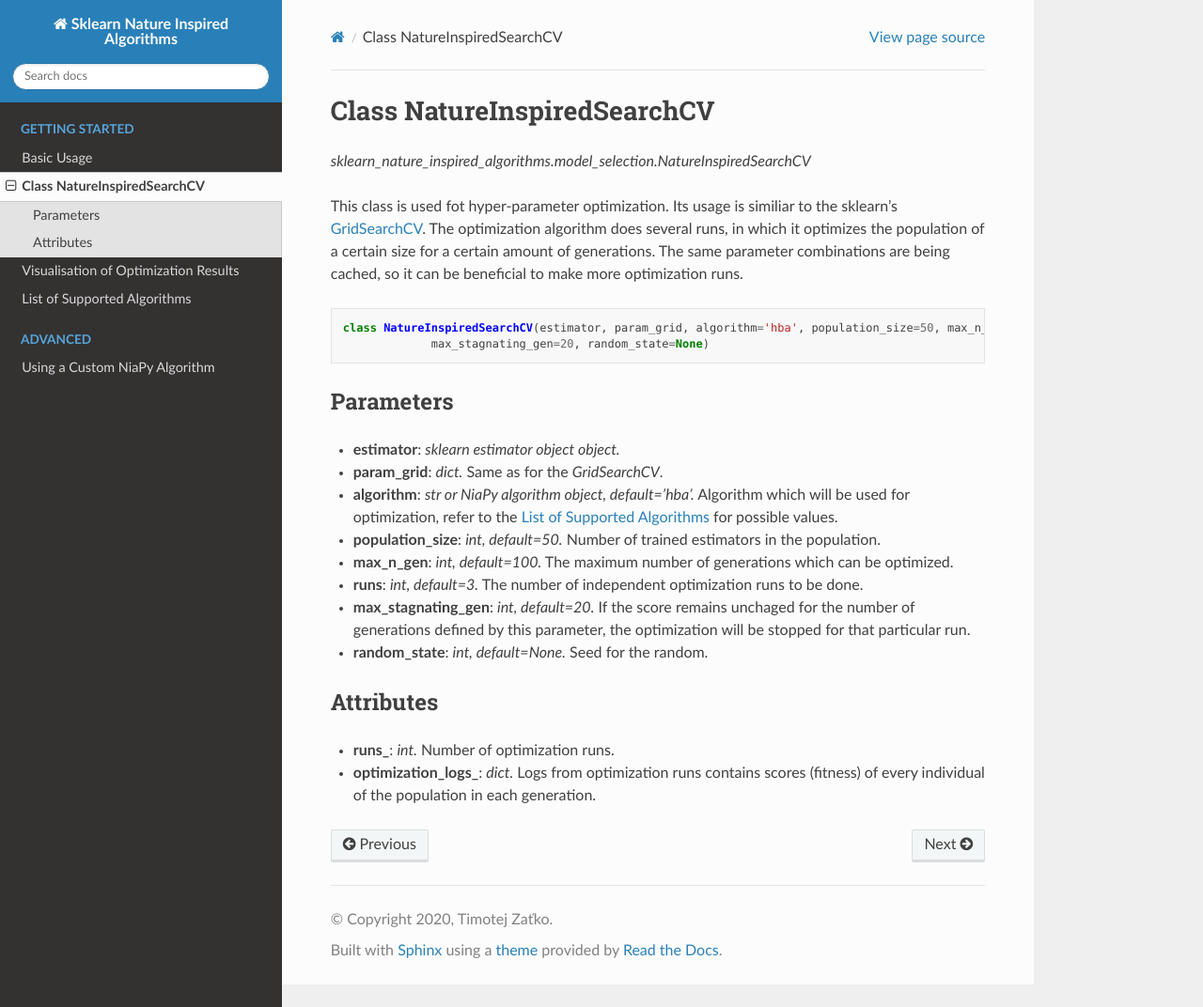
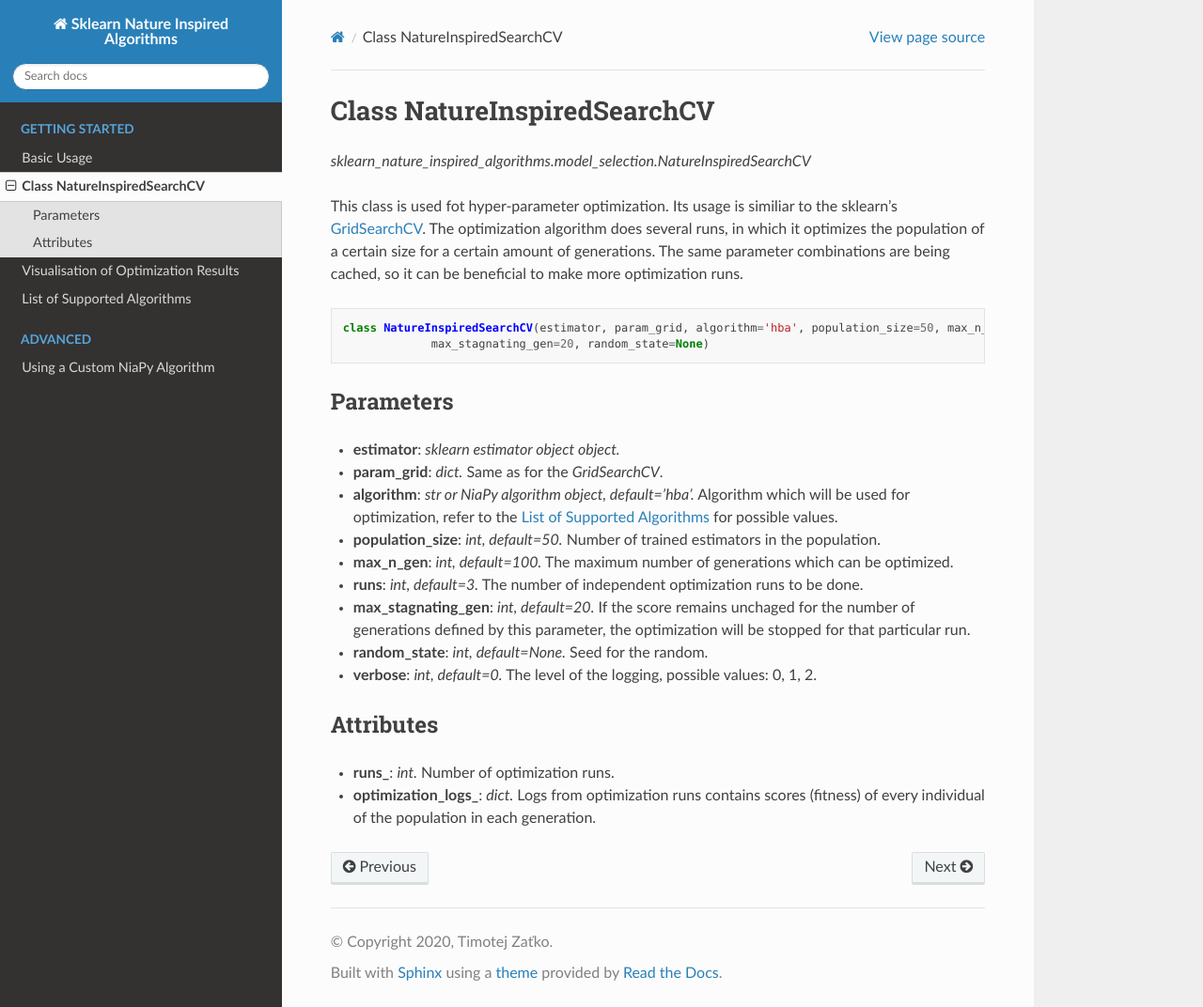
Before and after one commit to timzatko/Sklearn-Nature-Inspired-Algorithms, a Sphinx documentation site: the page built from docs/introduction/nature-inspired-search-cv.rst, in a window 1280 px wide and 1072 px high. Shown: the whole window at 94% size. Built offline with Sphinx 7.4.7 and the Read the Docs theme 2.0.0, drawn with Linux system fonts in a browser that asks for light colours.

Commit message:
Update docs

```diff
--- a/docs/introduction/nature-inspired-search-cv.rst
+++ b/docs/introduction/nature-inspired-search-cv.rst
@@ -24,6 +24,7 @@ Parameters
 - **runs**: *int, default=3.* The number of independent optimization runs to be done.
 - **max_stagnating_gen**: *int, default=20.* If the score remains unchaged for the number of generations defined by this parameter, the optimization will be stopped for that particular run.
 - **random_state**: *int, default=None.* Seed for the random.
+- **verbose**: *int, default=0.* The level of the logging, possible values: 0, 1, 2.
 
 
 Attributes
```
